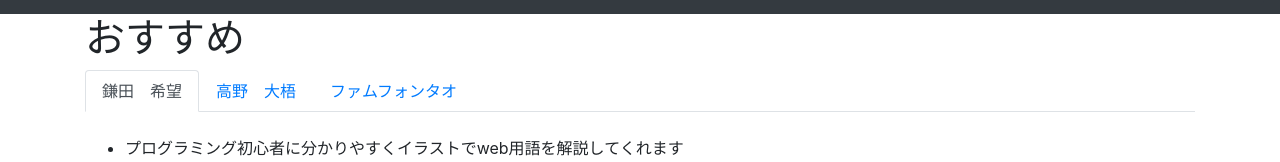
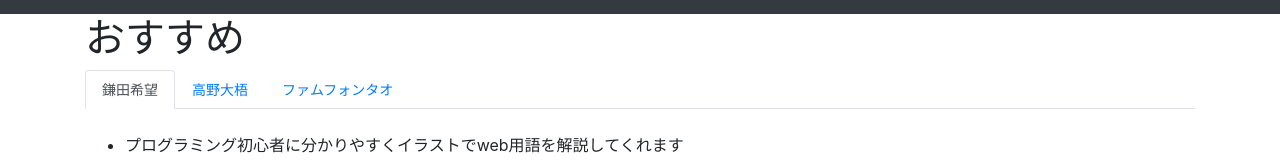
Before and after one commit to thao0108/chatAppTeam, a React (Create React App) app: page /recommend in a window 1280 px wide. Shown: the part 222-384 px from the top of the page. Built offline with nearby package versions, Linux system fonts and the light colour scheme; no server answers.

Commit message:
おすすめ文字サイズ変更

```diff
--- /dev/null
+++ b/src/rec.module.css
@@ -0,0 +1,3 @@
+.size {
+    font-size: 14px;
+}
--- a/src/tab/TabList.js
+++ b/src/tab/TabList.js
@@ -1,13 +1,14 @@
 import React from 'react';
 import { Tabs, Tab } from 'react-bootstrap';
+import styles from '../rec.module.css'
 
 const TabList = () => {
     const tabsId = 'uncontrolled-tab-example';
     return (
         <>
             <h1>おすすめ</h1>
-            <Tabs defaultActiveKey="鎌田　希望" id={tabsId} className="mt-2">
-                <Tab eventKey="鎌田　希望" title="鎌田　希望">
+            <Tabs defaultActiveKey="鎌田希望" id={tabsId} className={styles.size}>
+                <Tab eventKey="鎌田希望" title="鎌田希望" >
                     <ul>
                         <br></br>
                         <li>プログラミング初心者に分かりやすくイラストでweb用語を解説してくれます<br></br>
@@ -31,7 +32,7 @@ const TabList = () => {
                         <br></br>
                     </ul>
                 </Tab>
-                <Tab eventKey="高野　大梧" title="高野　大梧">
+                <Tab eventKey="高野大梧" title="高野大梧">
                 <ul>
                         <br />
                         <li>
@@ -73,7 +74,6 @@ const TabList = () => {
                                 web技術の基本
                             </a>
                         </li>
-
                     </ul>
                 </Tab>
             </Tabs>
```
